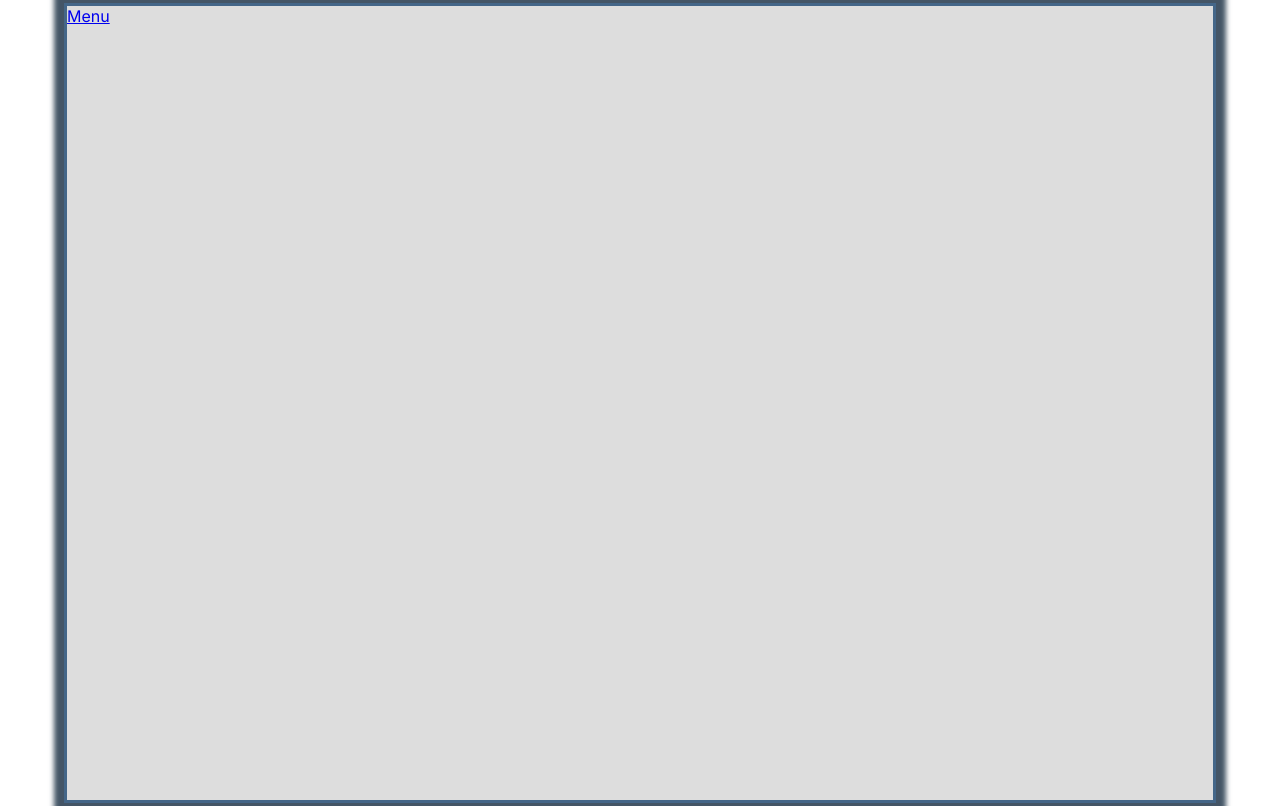
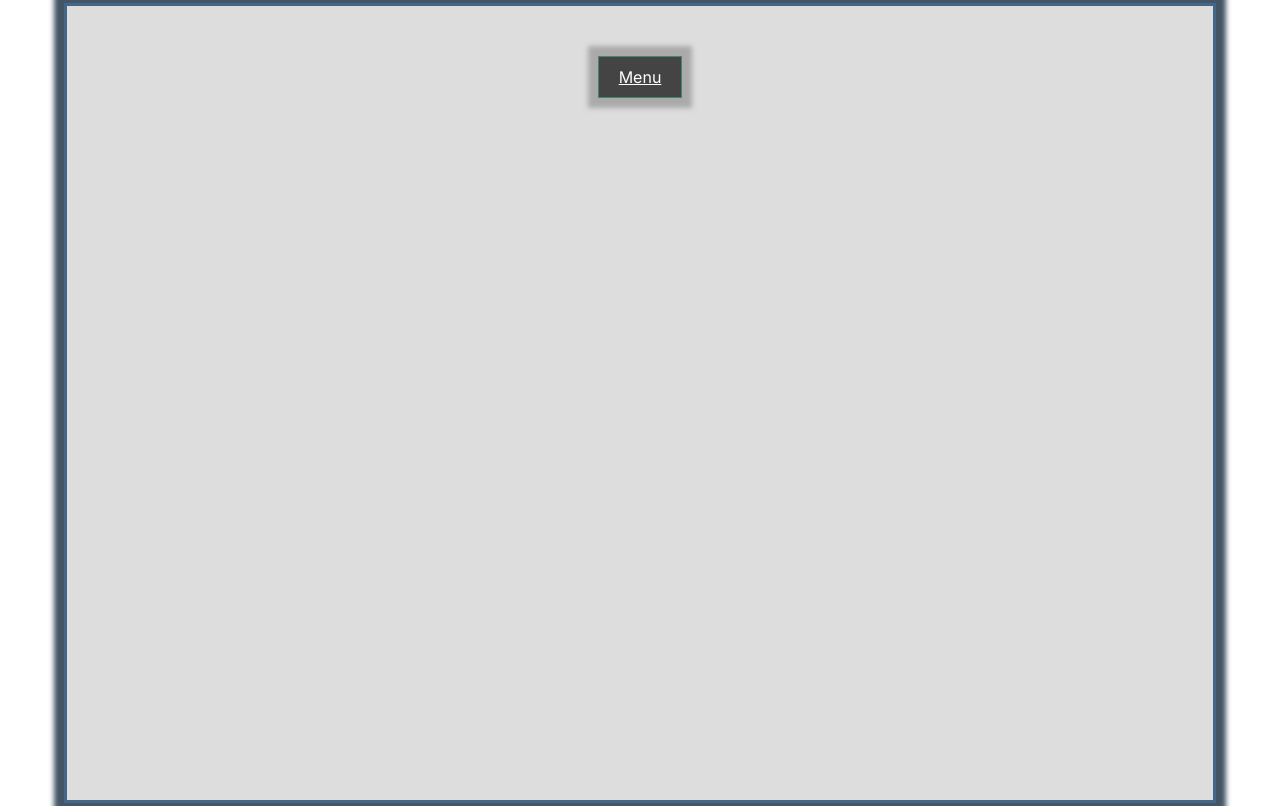
Before and after one commit to ashrafabusunaina1986/nextlearn12, a Next.js app: page / in a window 1280 px wide. Built offline with nearby package versions, Linux system fonts and the light colour scheme.

Commit message:
first commit

```diff
--- a/src/app/globals.css
+++ b/src/app/globals.css
@@ -11,6 +11,7 @@ html,body{
 }
 
 .container{
+  text-align: center;
   width: 90%;
   min-height: 100vh;
   box-shadow:  0 0 5px 10px #456;
--- a/src/app/page.module.css
+++ b/src/app/page.module.css
@@ -0,0 +1,10 @@
+.link{
+    border: 1px solid #486;
+    color: #fff;
+    background-color: #444;
+    box-shadow: 0 0 5px 10px #aaa;
+    padding: 10px 20px;
+    width: max-content;
+    margin: 50px auto;
+    display: inline-block
+}
--- a/src/app/page.tsx
+++ b/src/app/page.tsx
@@ -1,10 +1,11 @@
 import Image from 'next/image'
 import Link from 'next/link'
+import styles from './page.module.css'
 
 export default function Home() {
   return (
     <main className="flex min-h-screen flex-col items-center justify-between p-24">
-      <Link href={'/menu'}>Menu</Link>
+      <Link  className={styles.link} href={'/menu'}>Menu</Link>
     </main>
   )
 }
```
Also changed, not shown: src/app/menu/page.js (+4 -42 lines), src/components/Menu/menus/Menus.js (added, +50 -0 lines).
